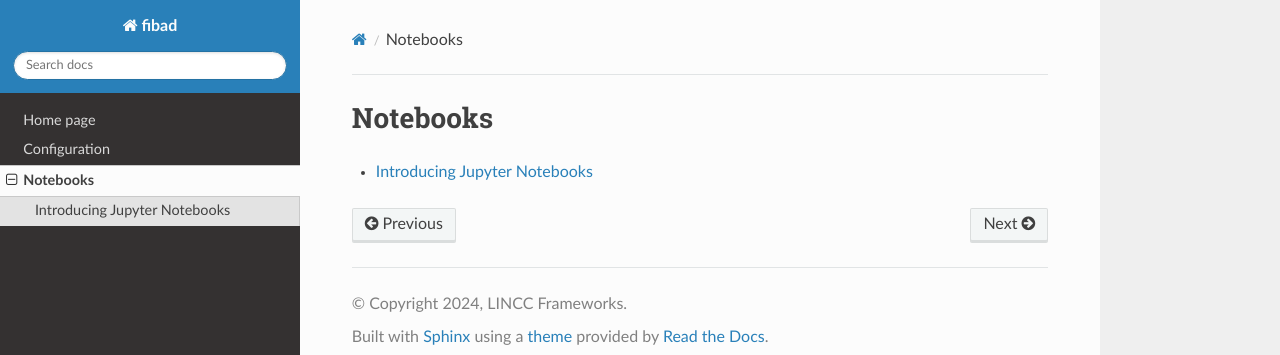
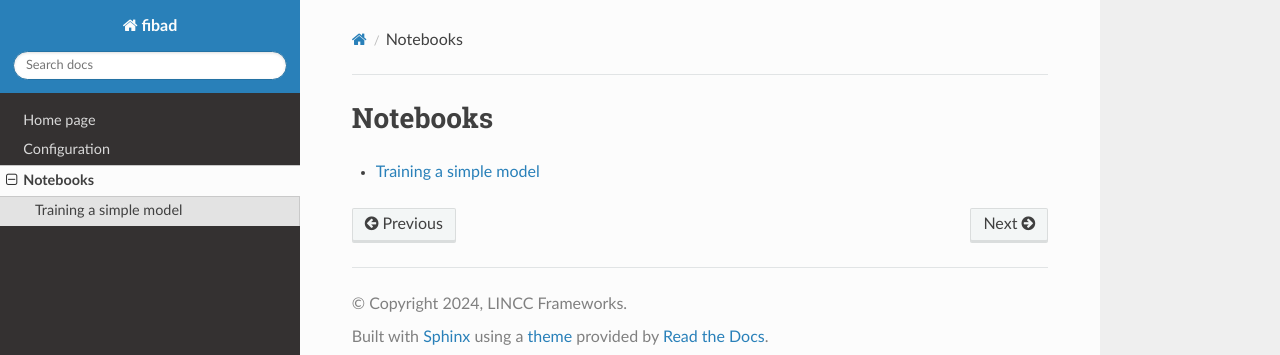
Before and after one commit to lincc-frameworks/fibad, a Sphinx documentation site: the page built from docs/notebooks.rst, in a window 1280 px wide. Shown: the top 355 px of the page. Built offline with Sphinx 7.4.7 and the Read the Docs theme 3.1.0, drawn with Linux system fonts in a browser that asks for light colours; pages that are not in the unit, such as notebooks, are missing from menus.

Commit message:
Updating the "train a model" demo notebook, adding it to the documentation.

```diff
--- a/docs/notebooks.rst
+++ b/docs/notebooks.rst
@@ -3,4 +3,4 @@ Notebooks
 
 .. toctree::
 
-    Introducing Jupyter Notebooks <notebooks/intro_notebook>
+    Training a simple model <notebooks/train_model>
```
Also changed, not shown: docs/notebooks/TrainingAModel.ipynb (deleted), docs/notebooks/intro_notebook.ipynb (deleted), docs/notebooks/train_model.ipynb (added).
